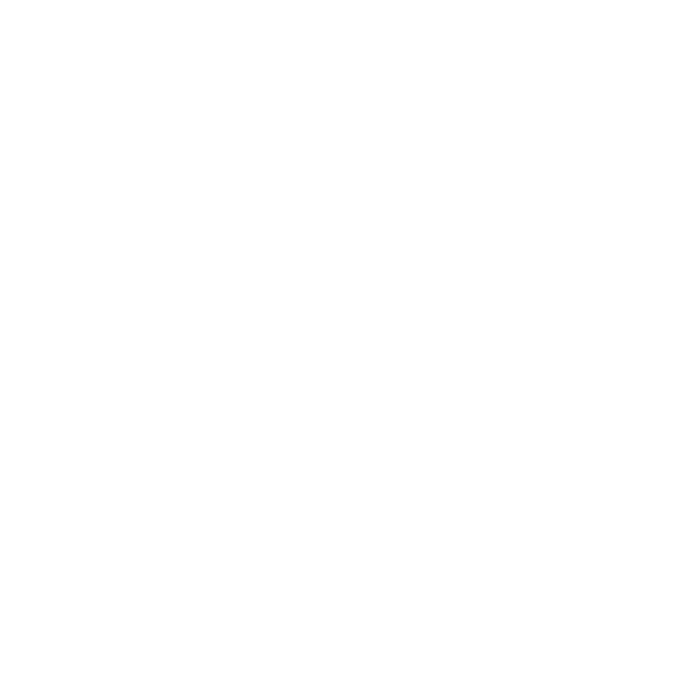
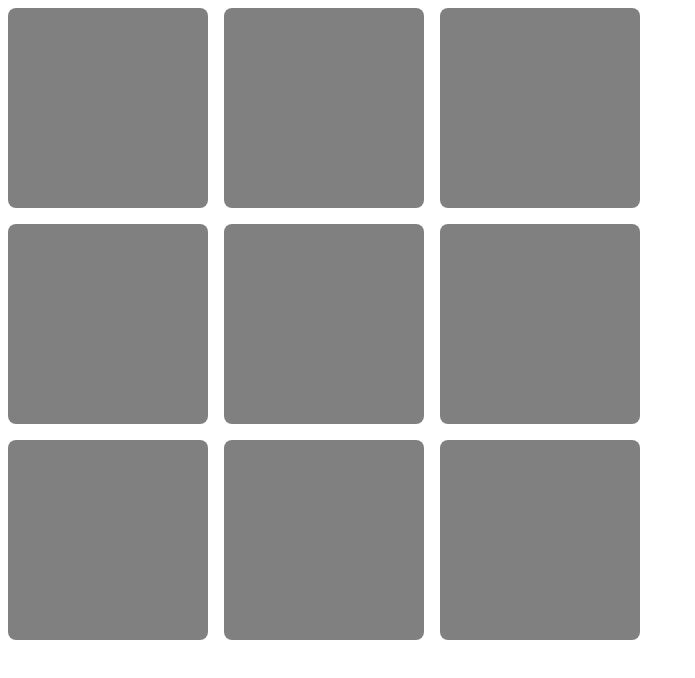
Before and after one commit to szilAIrd/project-tic-tac-toe, a plain HTML site: page index.html in a window 1280 px wide. Shown: the whole page, without its empty margins (0-695 px from the left). Drawn offline with Linux system fonts and the light colour scheme.

Commit message:
Add styling to display grid and box elements

```diff
--- a/index.html
+++ b/index.html
@@ -4,8 +4,10 @@
     <meta charset="UTF-8">
     <meta name="viewport" content="width=device-width, initial-scale=1.0">
     <title>Document</title>
+    <link rel="stylesheet" href="styles.css">
 </head>
 <body>
     <script src="script.js"></script>
+
 </body>
 </html>
--- a/script.js
+++ b/script.js
@@ -36,7 +36,8 @@ const gameBoard = (function(){
 const gameController = (function(){
     let activePlayer
 
-    const playGame = () => {
+    async function playGame(){
+
       let gameMsg
       gameBoard.resetBoard()
       let roundCntr = gameController.countRound(gameBoard);
@@ -49,6 +50,7 @@ const gameController = (function(){
       console.warn(`It is ${activePlayer}'s turn`);
 
         //  Select tile and check if it is free
+
         let tileI = parseInt(prompt("What is tile row number?"))
         let tileJ = parseInt(prompt("What is tile column number?"))
 
@@ -62,6 +64,7 @@ const gameController = (function(){
         if (gameController.checkStatus(gameBoard)=='X'){
           gameMsg = 'The winner is X'
           return ('The winner is X')
+          // gameActive = false
         }
         else if (gameController.checkStatus(gameBoard)=='O'){
           gameMsg = 'The winner is O'
@@ -185,7 +188,7 @@ const gameController = (function(){
           // No winner
           return false
         }
-    return {checkStatus, countRound, rollFirstPlayer, setActivePlayer, playGame, validatePick}
+    return {activePlayer,checkStatus, countRound, rollFirstPlayer, setActivePlayer, playGame, validatePick}
 
 })();
 
@@ -211,3 +214,23 @@ function createPlayer(name){
     return {playerName, playersOrder}
 
 }
+
+const createGui= (function(){
+    const createDom = ()=> {
+      for (let i = 0; i < 9; i++) {
+        const div = document.createElement('div'); // Create a new div
+        div.className = 'box';                     // Assign a class
+        // div.textContent = `Div #${i + 1}`;         // Optional: Add text content
+        document.body.appendChild(div);            // Append to body
+        div.addEventListener("click", ()=>{
+          div.textContent = activePlayer;
+        })
+      }
+    }
+return {createDom}
+  })()
+
+  createGui.createDom()
+
+  // 1. player starts game with play button -> this calls gameController.playGame()
+  // 2. playGamer needs the input from the user to select a box (element in the matrix)> user clicks and that calls set mark
--- a/styles.css
+++ b/styles.css
@@ -0,0 +1,12 @@
+body{
+    display: grid;
+    grid-template-columns: 200px 200px 200px;
+    grid-template-rows: 200px 200px 200px;
+    gap: 16px;
+}
+
+.box{
+    background-color: grey;
+    border-radius: 8px;
+
+}
```
